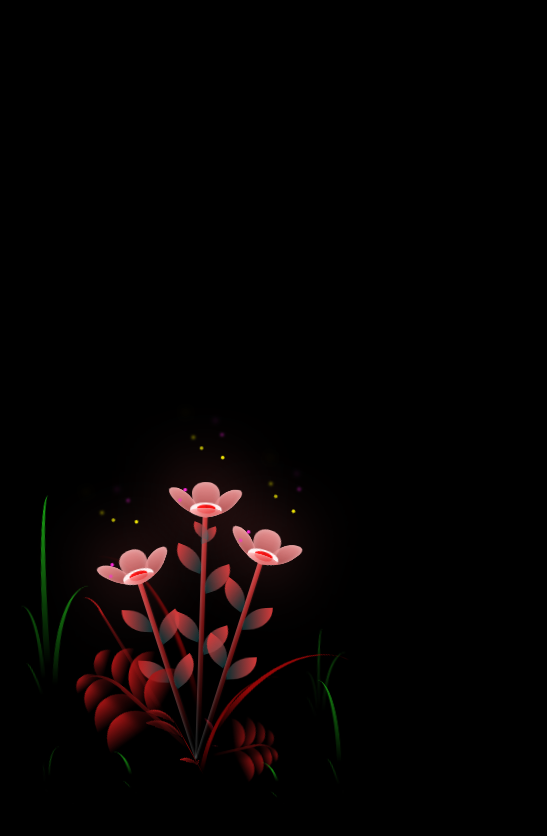
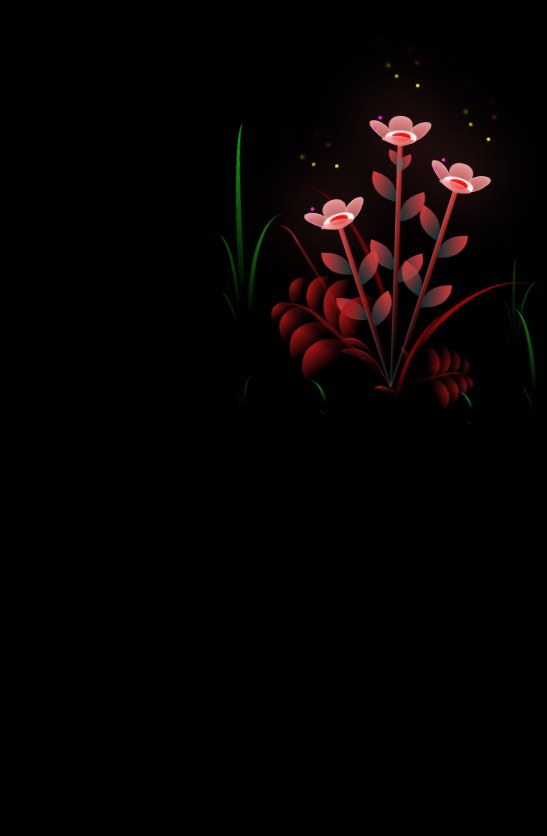
Before and after one commit to bossmaw/bossmaw.github.io, a plain HTML site: page flowers/index2.html in a window 390 px wide. Shown: the whole page, 547 px wide, since content can reach past the window. Drawn offline with Linux system fonts and the light colour scheme.

Commit message:
Update flowers.css

```diff
--- a/flowers/flowers.css
+++ b/flowers/flowers.css
@@ -1174,3 +1174,57 @@ body {
 .not-loaded * {
   animation-play-state: paused !important;
 }
+
+
+/* For small screens, like mobile devices */
+@media (max-width: 600px) {
+  body {
+    flex-direction: column;
+    padding: 20px 0px;
+  }
+
+  .flower {
+    transform: scale(0.7);
+  }
+
+  .flower__leaf {
+    width: 6vmin;
+    height: 8vmin;
+  }
+
+  .flower__line {
+    height: 40vmin;
+  }
+}
+
+/* For medium screens, like tablets */
+@media (max-width: 1024px) {
+  .flower {
+    transform: scale(0.8);
+  }
+
+  .flower__leaf {
+    width: 7vmin;
+    height: 9vmin;
+  }
+
+  .flower__line {
+    height: 50vmin;
+  }
+}
+
+/* For large screens, like desktops */
+@media (min-width: 1025px) {
+  .flower {
+    transform: scale(1);
+  }
+
+  .flower__leaf {
+    width: 8vmin;
+    height: 11vmin;
+  }
+
+  .flower__line {
+    height: 60vmin;
+  }
+}
```
